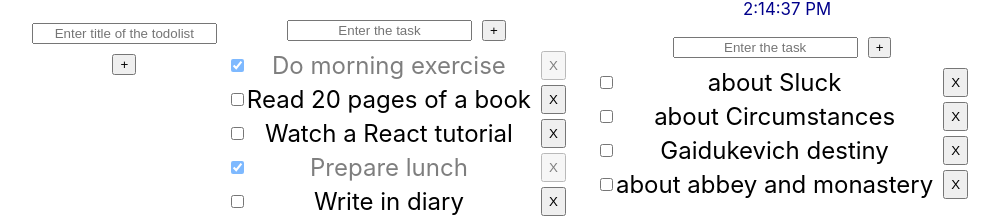
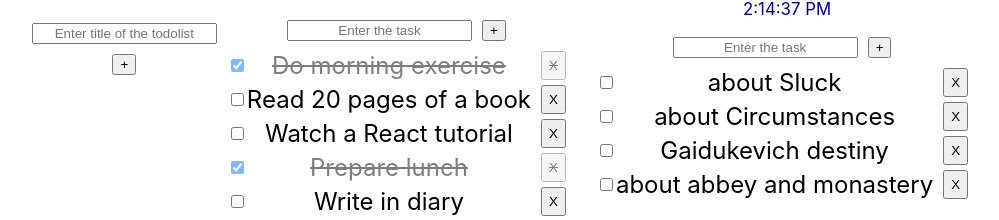
Before and after one commit to VanoKi/todolist-02, a React (Vite) app: page / in a window 1280 px wide. Shown: the part 351-571 px from the top of the page, without its empty margins (130-1129 px from the left). Built offline with nearby package versions, Linux system fonts and the light colour scheme.

Commit message:
feat: add line through to isDone class

```diff
--- a/src/App.css
+++ b/src/App.css
@@ -56,6 +56,7 @@
 
 .is-done {
   opacity: 0.5;
+  text-decoration: line-through;
 }
 
 input {
```
